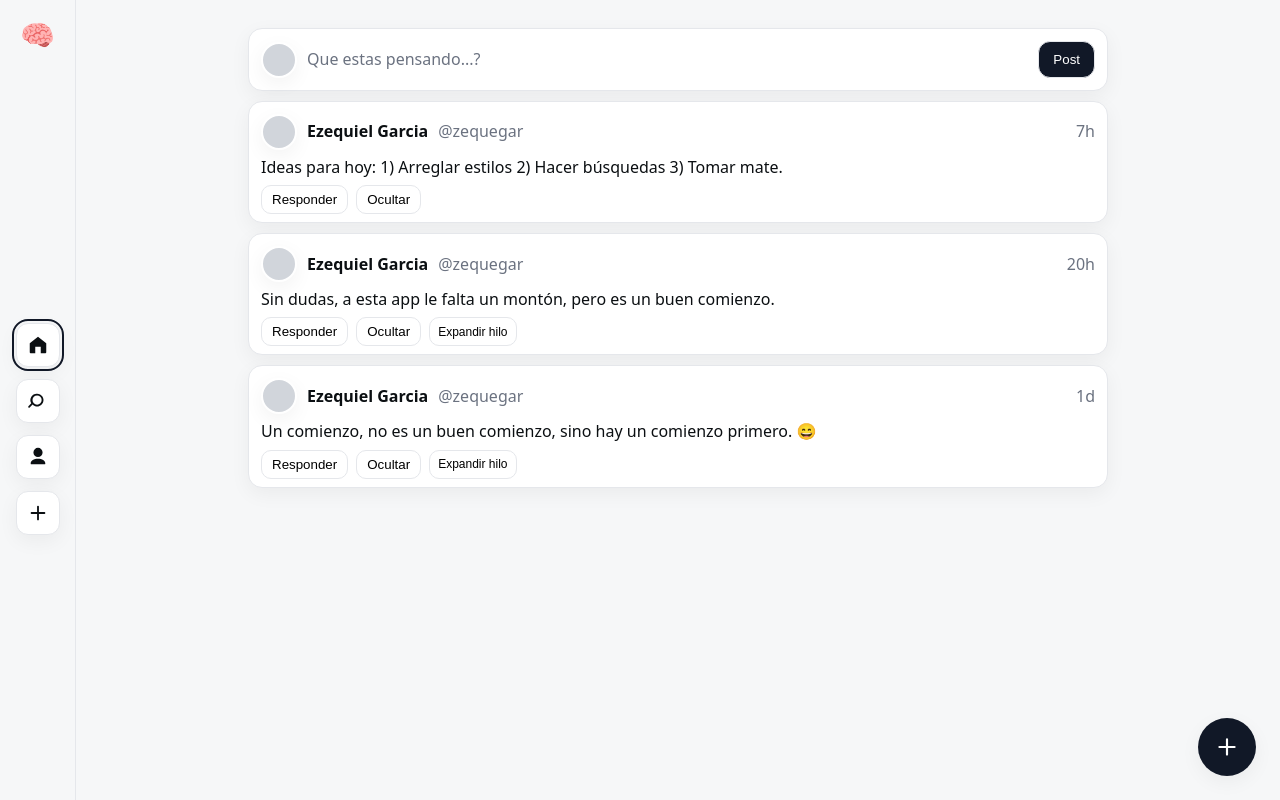
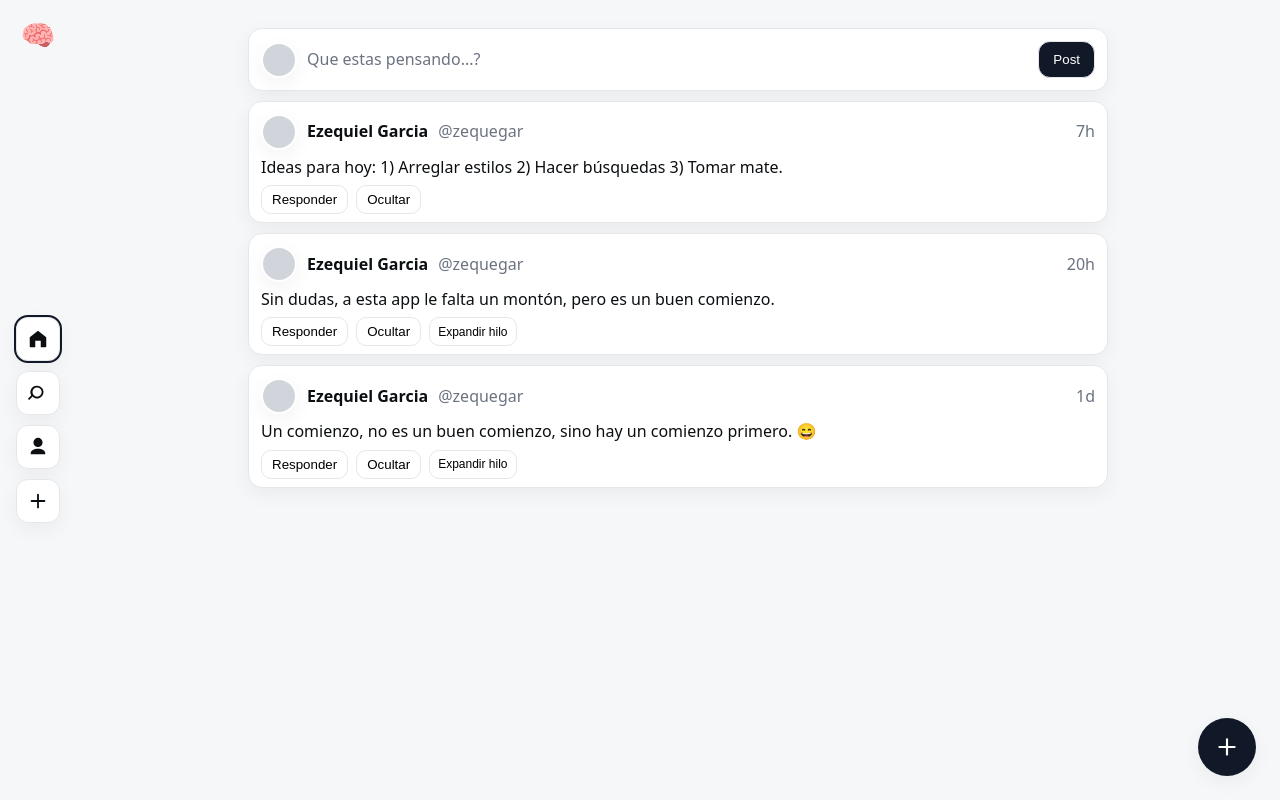
Before and after one commit to ehgarcia/thoughts, a plain HTML site: page index.html in a window 1280 px wide. Drawn offline with Linux system fonts and the light colour scheme.

Commit message:
mejoras en la ui

```diff
--- a/styles.css
+++ b/styles.css
@@ -34,12 +34,10 @@ body {
   height: 100vh;
   position: sticky;
   top: 0;
-  border-right: 1px solid var(--line);
   padding: 14px 10px;
   display: flex;
   flex-direction: column;
   align-items: center;
-  gap: 18px;
 }
 
 .logo {
@@ -55,7 +53,7 @@ body {
 .nav {
   display: flex;
   flex-direction: column;
-  gap: 12px;
+  gap: 10px;
   flex: 1;
   justify-content: center;
   /* Centrado vertical */
@@ -81,7 +79,6 @@ body {
 
 .nav-btn.is-active {
   outline: 2px solid #111827;
-  outline-offset: 2px
 }
 
 .main {
```
